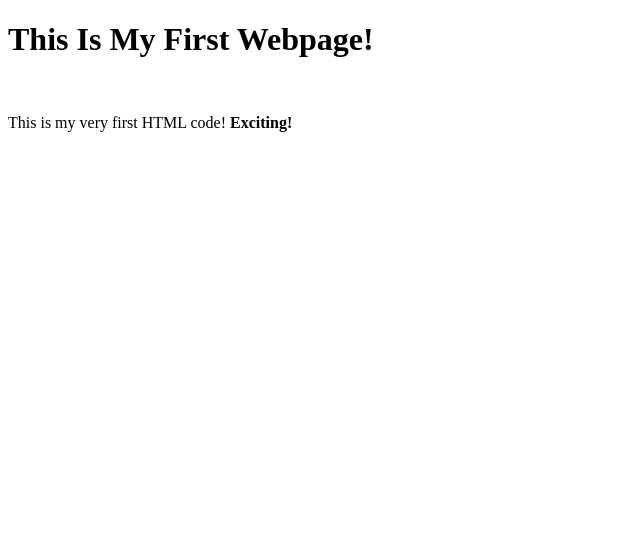
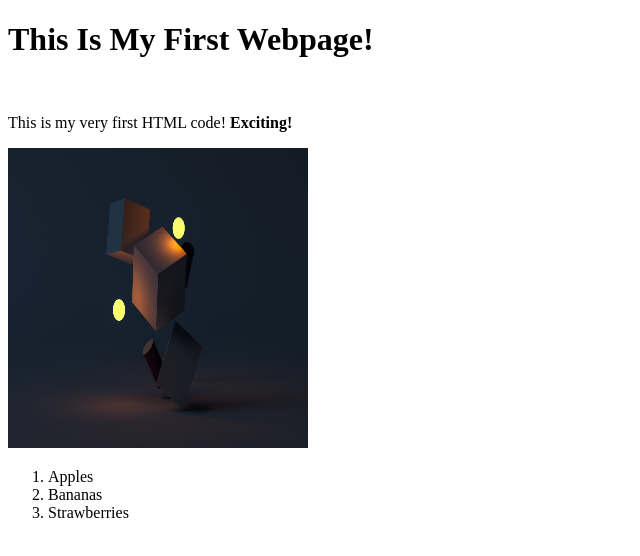
Before and after one commit to danielfossland/MyFirstWebpage, a plain HTML site: page index.html in a window 1280 px wide. Shown: the whole page, without its empty margins (0-640 px from the left). Drawn offline with Linux system fonts and the light colour scheme.

Commit message:
3 list elements

```diff
--- a/index.html
+++ b/index.html
@@ -9,7 +9,12 @@
     <h1>This Is My First Webpage!</h1>
     <br>
     <p>This is my very first HTML code! <b>Exciting!</b></p>
-
+    <img src="unsplash.jpg" width="300" height="300">
+    <ol>
+        <li>Apples</li>
+        <li>Bananas</li>
+        <li>Strawberries</li>
+    </ol>
 
 
 </body>
```
